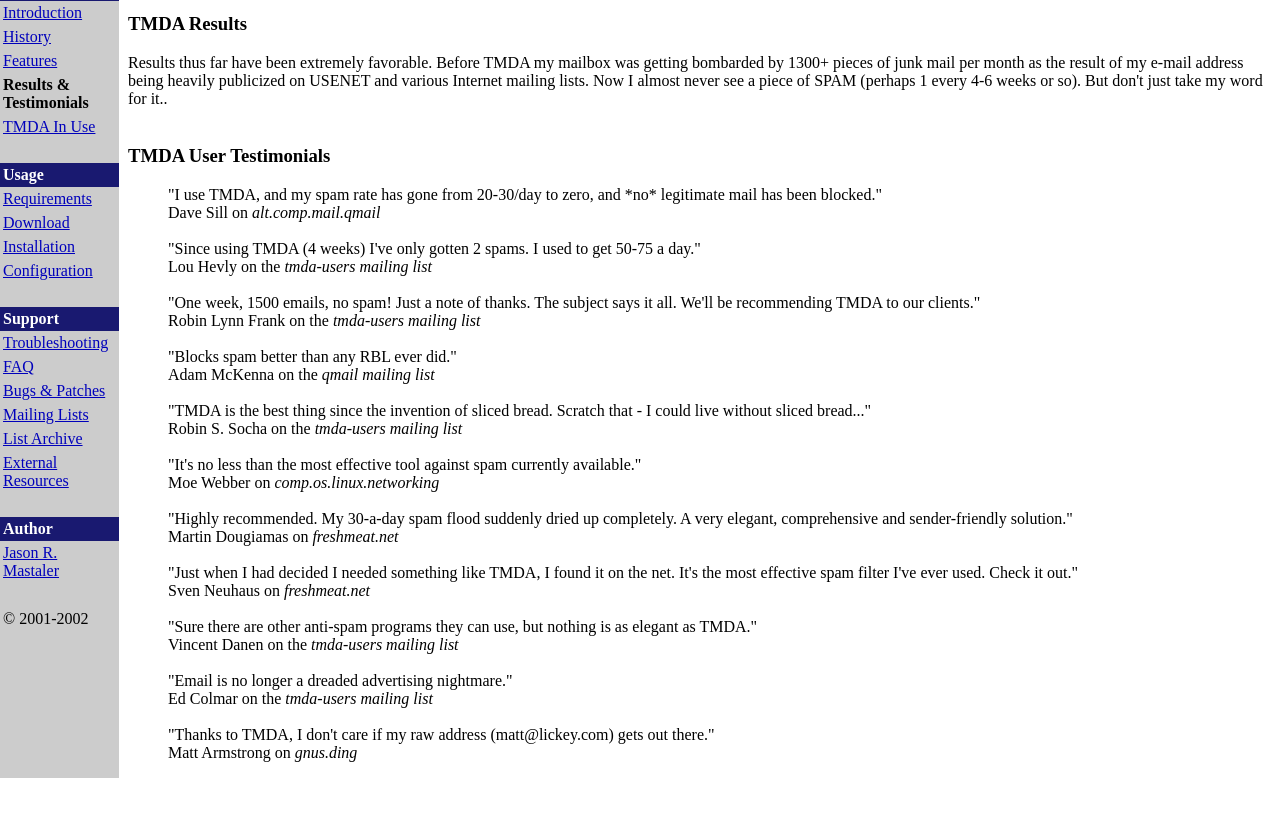
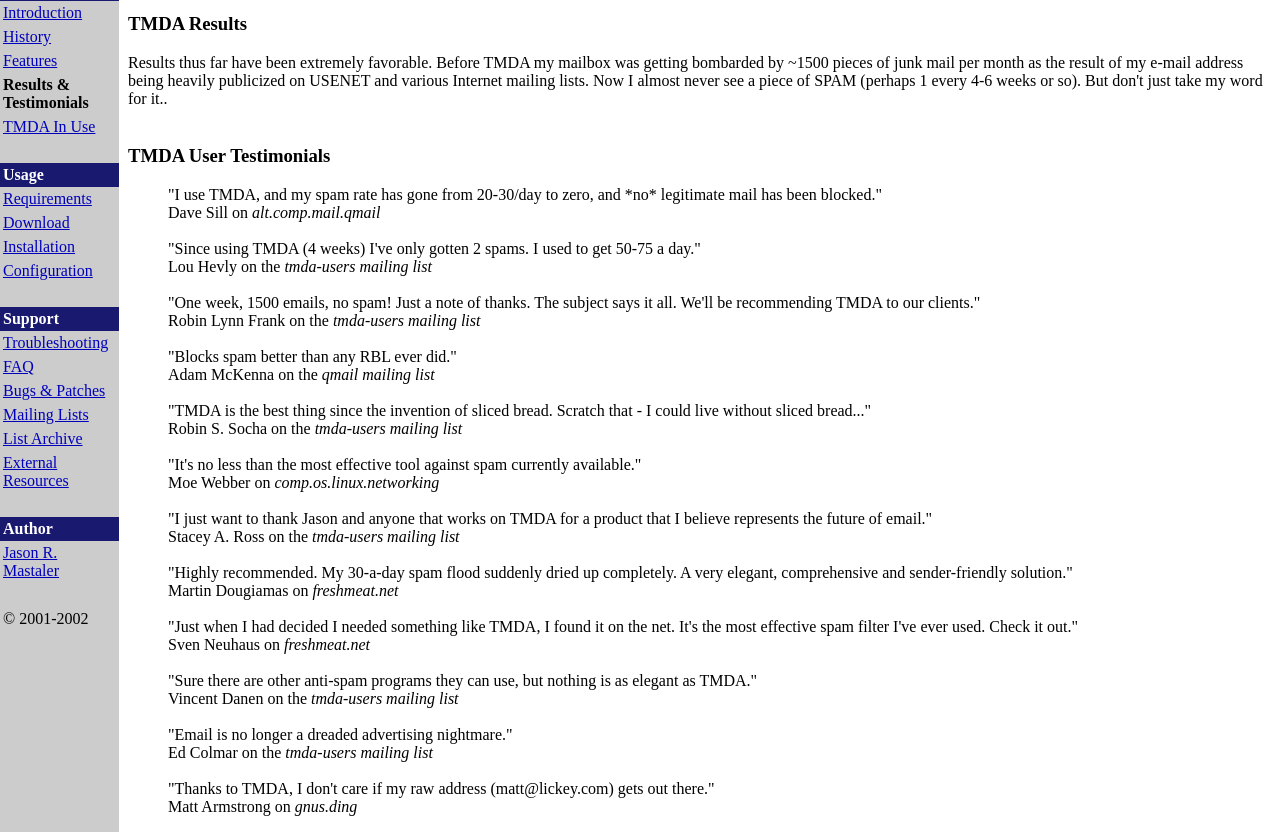
Before and after one commit to skolobov/tmda, a plain HTML site: page htdocs/results.html in a window 1280 px wide. Shown: the part 64-896 px from the top of the page. Before the commit the page ends 842 px from the top, so only its background shows below. Drawn offline with Linux system fonts and the light colour scheme.

Commit message:
Add testimonial from Stacey A. Ross; <20020531180725.GA28805@mojo.maybe.net> on tmda-users.

```diff
--- a/htdocs/results.html
+++ b/htdocs/results.html
@@ -1,6 +1,6 @@
 <HTML>
 <!-- THIS PAGE IS AUTOMATICALLY GENERATED.  DO NOT EDIT. -->
-<!-- Thu May 23 13:29:38 2002 -->
+<!-- Fri May 31 13:24:18 2002 -->
 <!-- USING HT2HTML 1.2 -->
 <!-- SEE http://barry.wooz.org/software/ht2html -->
 <!-- User-specified headers:
@@ -135,7 +135,7 @@ Author
 <h3>TMDA Results</h3>
 
 Results thus far have been extremely favorable.  Before TMDA my
-mailbox was getting bombarded by 1300+ pieces of junk mail per month as
+mailbox was getting bombarded by ~1500 pieces of junk mail per month as
 the result of my e-mail address being heavily publicized on USENET and
 various Internet mailing lists.  Now I almost never see a piece of
 SPAM (perhaps 1 every 4-6 weeks or so).  But don't just take my word for it..
@@ -174,6 +174,11 @@ Robin S. Socha on the <em>tmda-users mailing list</em>
 Moe Webber on <em>comp.os.linux.networking</em>
 <br><br>
 
+"I just want to thank Jason and anyone that works on TMDA for a
+product that I believe represents the future of email."<br>
+Stacey A. Ross on the <em>tmda-users mailing list</em>
+<br><br>
+
 "Highly recommended.  My 30-a-day spam flood suddenly dried up
 completely.  A very elegant, comprehensive and sender-friendly
 solution."<br>
```
Also changed, not shown: 2 other files.
